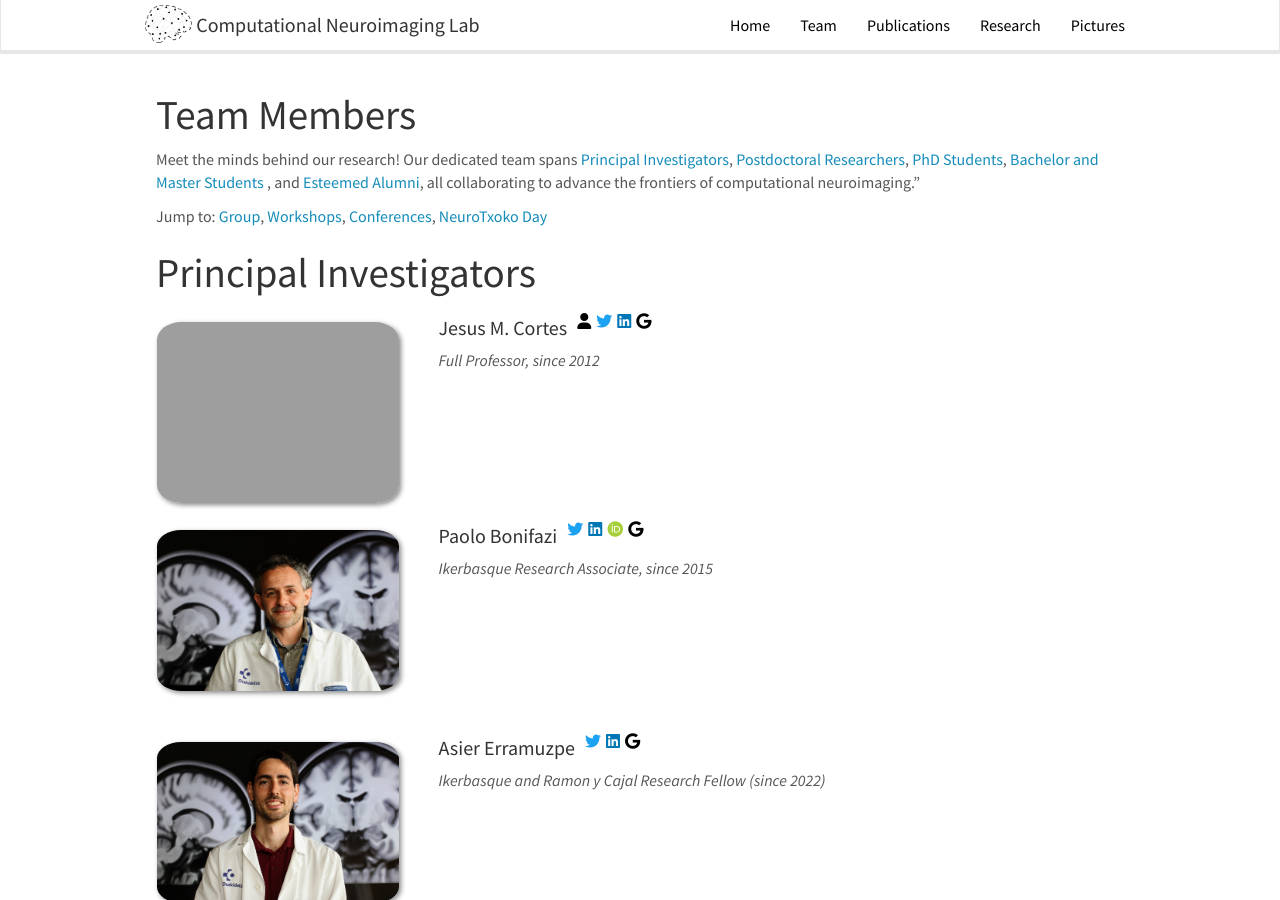
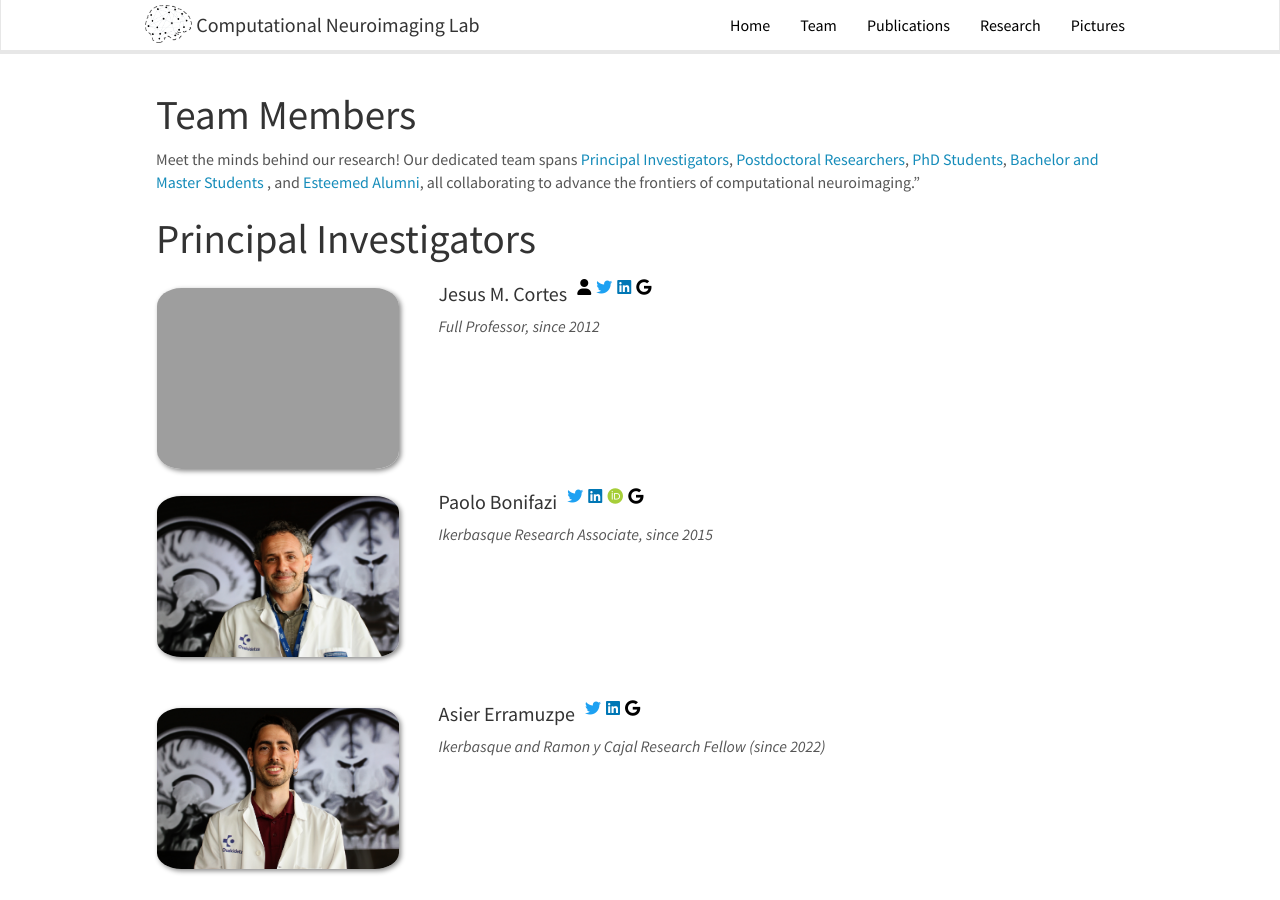
Before and after one commit to itellaetxe/compneurobilbao_website, a Jekyll site: the page built from _pages/team.md, in a window 1280 px wide and 900 px high. Built offline with Jekyll 4.4.1, drawn with Linux system fonts in a browser that asks for light colours; nearby versions of some CDN libraries.

```diff
--- a/_pages/team.md
+++ b/_pages/team.md
@@ -18,7 +18,6 @@ sitemap: false
 # Team Members
 Meet the minds behind our research! Our dedicated team spans [Principal Investigators](#principal-investigators), [Postdoctoral Researchers](#postdocs), [PhD Students](#phd-students), [Bachelor and Master Students](#bachelor-and-master-students) , and [Esteemed Alumni](#alumni), all collaborating to advance the frontiers of computational neuroimaging."
 
-Jump to: [Group](#group), [Workshops](#workshops), [Conferences](#conferences), [NeuroTxoko Day](#neurotxoko-day)
 
 # Principal Investigators
 {% assign number_printed = 0 %}
```
